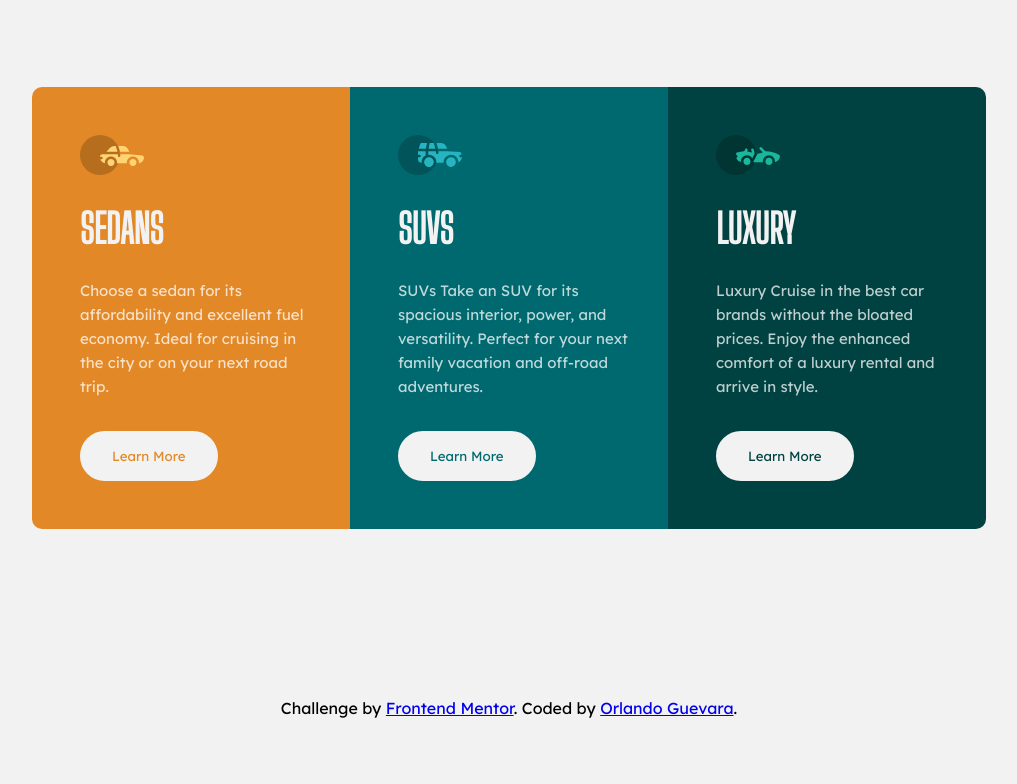
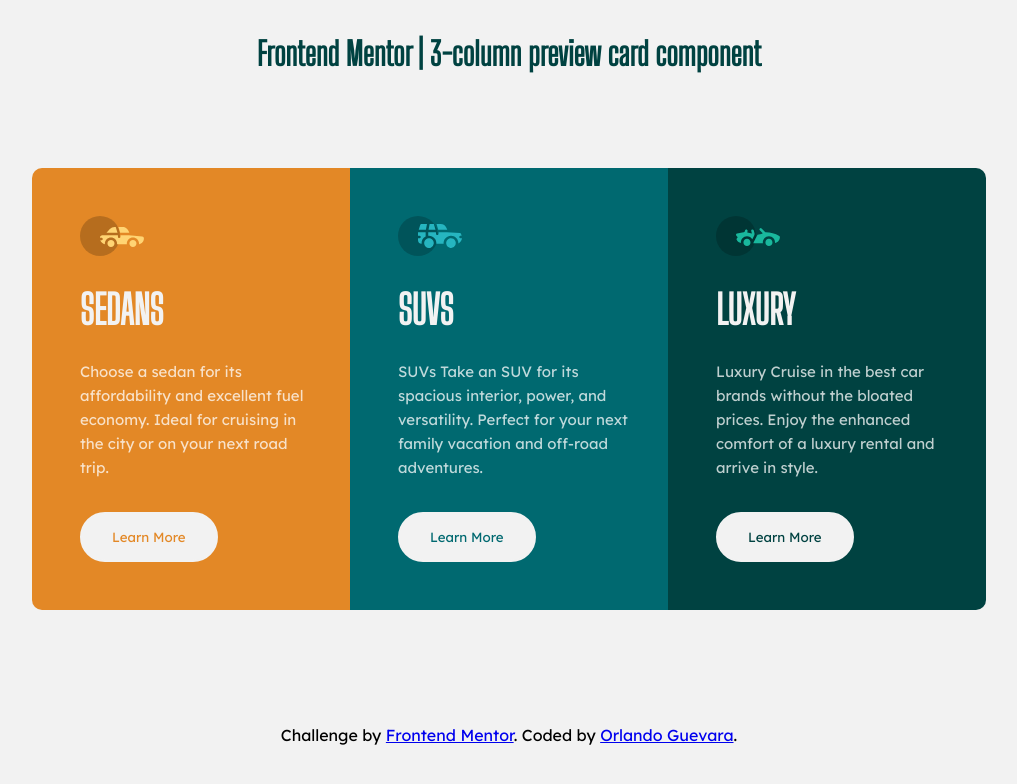
Before and after one commit to tomato-frontend-challenges/3-column-preview-card-component, a plain HTML site: page index.html in a window 1280 px wide. Shown: the whole page, without its empty margins (131-1148 px from the left). Drawn offline with Linux system fonts and the light colour scheme.

Commit message:
fix: missing H1 element

```diff
--- a/globals.css
+++ b/globals.css
@@ -2,6 +2,7 @@
 
 @import "./styles/cards.css";
 @import "./styles/main.css";
+@import "./styles/title.css";
 
 * {
   margin: 0;
--- a/index.html
+++ b/index.html
@@ -25,6 +25,7 @@
   </head>
   <body>
     <main class="main-container">
+      <h1 class="title">Frontend Mentor | 3-column preview card component</h1>
       <div class="cards">
         <article class="cards__card">
           <img
--- /dev/null
+++ b/styles/title.css
@@ -0,0 +1,4 @@
+.title {
+  font-family: var(--font-big-shoulders-display);
+  color: var(--color-very-dark-cyan);
+}
```
